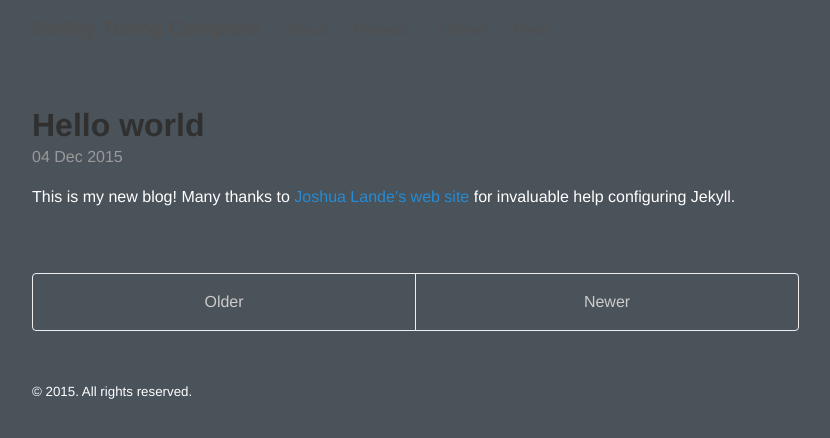
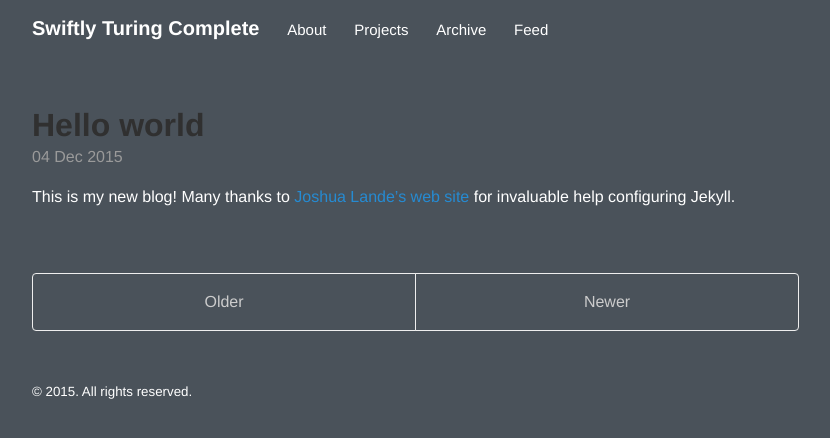
Before and after one commit to AtharvaVaidya/atharvavaidya.github.io, a Jekyll site: the page built from index.html, in a window 1280 px wide. Shown: the top 438 px of the page, without its empty margins (224-1054 px from the left). Built offline with Jekyll 4.4.1, drawn with Linux system fonts in a browser that asks for light colours; the list of posts is cut into pages by our own code.

Commit message:
Update poole.css

```diff
--- a/public/css/poole.css
+++ b/public/css/poole.css
@@ -308,15 +308,15 @@ tbody tr:nth-child(odd) th {
 .masthead-title {
   margin-top: 0;
   margin-bottom: 0;
-  color: #505050;
+  color: #fff;
 }
 .masthead-title a {
-  color: #505050;
+  color: #fff;
 }
 .masthead-title small {
   font-size: 75%;
   font-weight: 400;
-  color: #c0c0c0;
+  color: #fff;
   letter-spacing: 0;
 }
 
```
